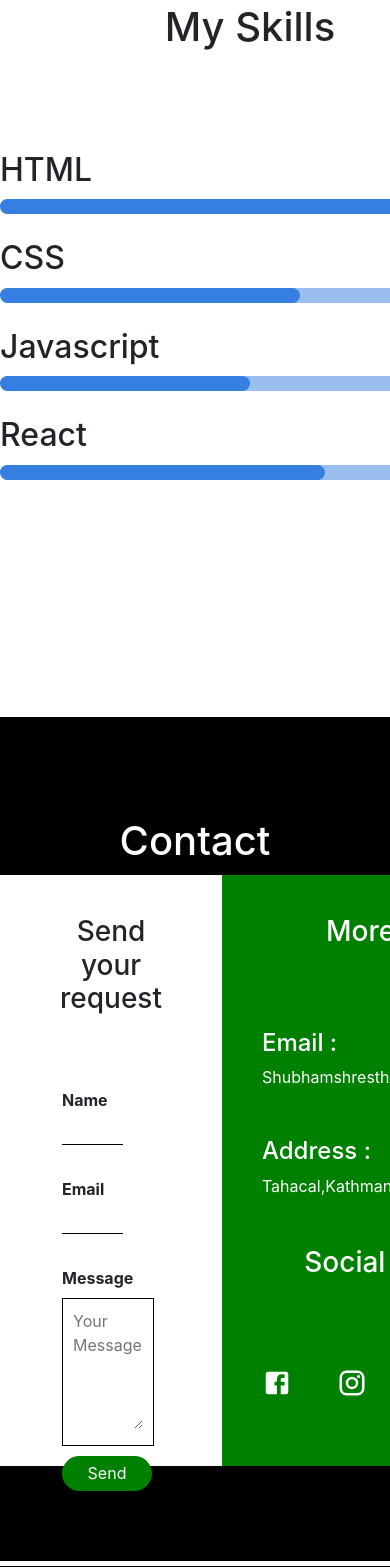
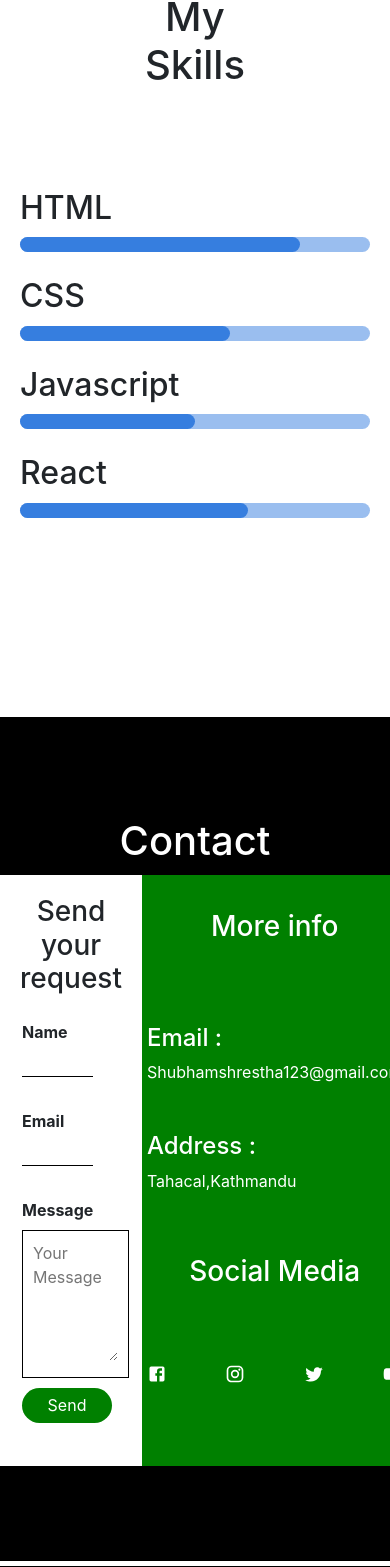
Before and after one commit to ShubhamShrestha25/Portfolio, a React (Create React App) app: page / in a window 390 px wide. Shown: the part 1865-3432 px from the top of the page. Built offline with nearby package versions, Linux system fonts and the light colour scheme.

Commit message:
minor updates

```diff
--- a/package.json
+++ b/package.json
@@ -5,6 +5,7 @@
   "dependencies": {
     "@material-ui/core": "^4.11.2",
     "@material-ui/icons": "^4.11.2",
+    "@netlify/build": "^6.0.0",
     "@testing-library/jest-dom": "^5.11.6",
     "@testing-library/react": "^11.2.2",
     "@testing-library/user-event": "^12.3.0",
--- a/src/pages/Contact.css
+++ b/src/pages/Contact.css
@@ -115,7 +115,6 @@
 
 @media all and (max-width: 768px) {
   .inputAll {
-    display: inline-block;
     margin-top: 4rem;
     margin-left: 2px;
     width: 60%;
@@ -128,3 +127,37 @@
     font-size: 30px !important;
   }
 }
+
+@media all and (max-width: 480px) {
+  .inputAll {
+    margin-top: 1rem;
+
+    width: 70%;
+  }
+
+  .contactLeft {
+    flex-basis: 60%;
+    padding: 20px;
+  }
+
+  .contactRight {
+    flex-basis: 40%;
+    padding: 5px;
+    background: #008000;
+    color: white;
+  }
+  .contactRight h3 {
+    margin-top: 30px;
+  }
+
+  .textArea {
+    width: 150%;
+  }
+  .color1,
+  .color2 {
+    font-size: 20px !important;
+  }
+  .socialMedia {
+    top: 4rem;
+  }
+}
--- a/src/pages/Skill.css
+++ b/src/pages/Skill.css
@@ -81,3 +81,14 @@
     width: 65%;
   }
 }
+
+
+@media all and (max-width: 480px){
+  .skills {
+    padding-top: 20px;
+    margin: 50px auto 0;
+    width: 350px;
+    height: 100vh;
+  }
+
+}
```
Also changed, not shown: 2 other files (tests, documents, lock files or other folders).
